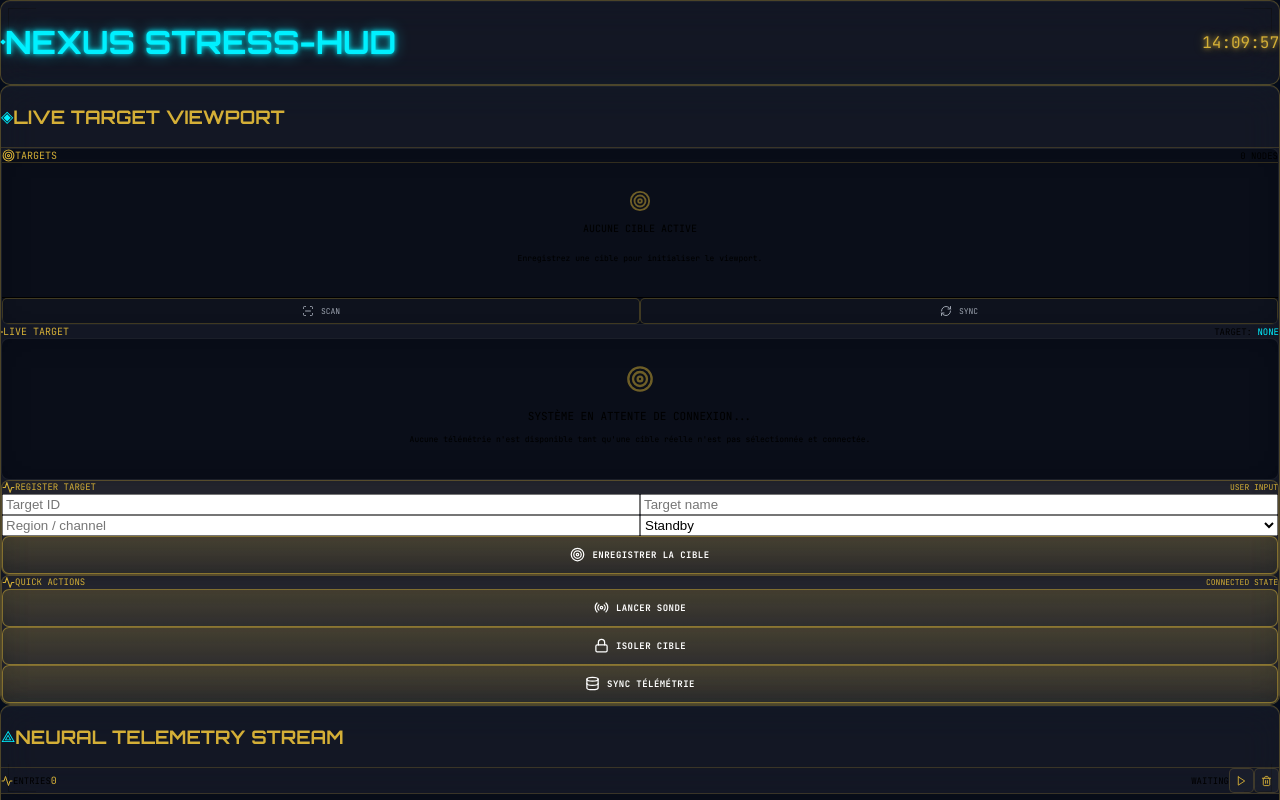
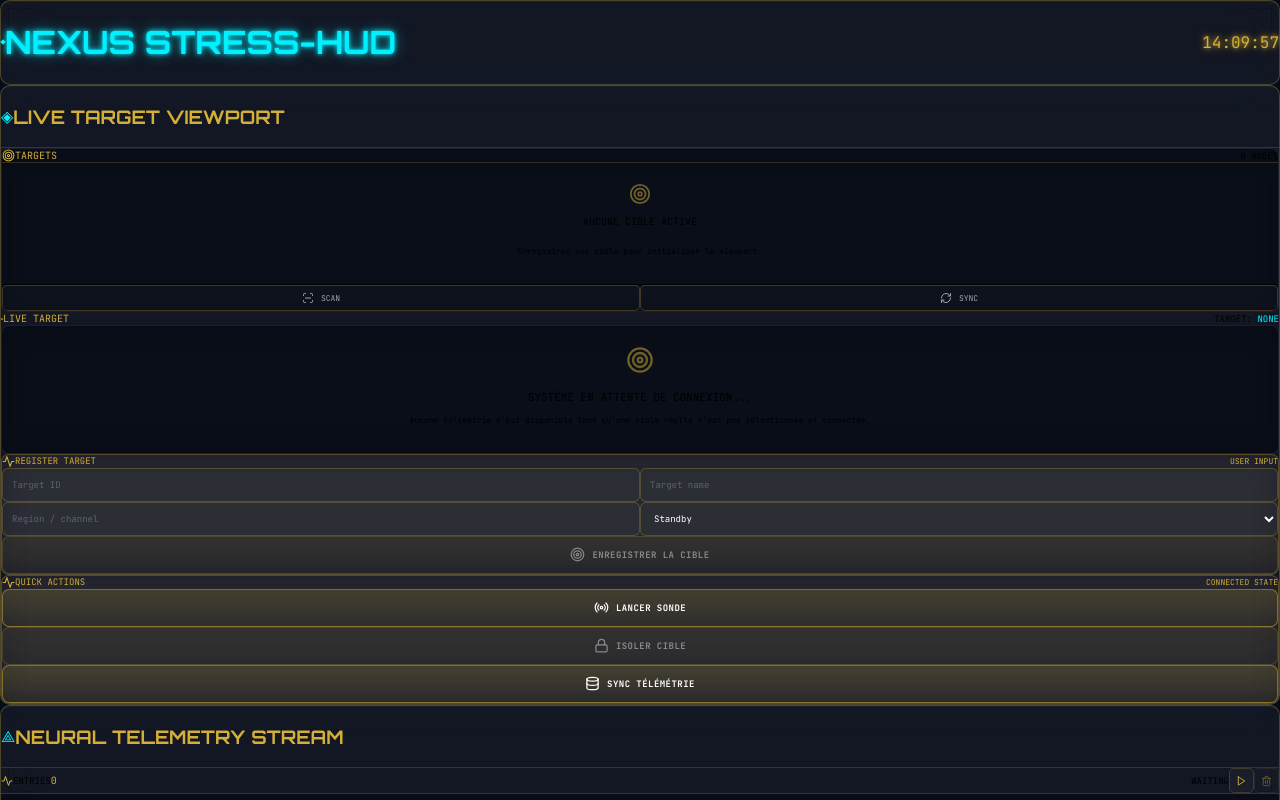
Before and after one commit to Oligens/nexus, a React (Vite) app: page / in a window 1280 px wide. Built offline with nearby package versions, Linux system fonts and the light colour scheme.

Commit message:
style: add real-input controls and empty-state presentation

```diff
--- a/src/index.css
+++ b/src/index.css
@@ -7,7 +7,8 @@
 * { box-sizing:border-box; }
 html, body, #root { margin:0; min-height:100%; width:100%; }
 body { background:#070B19; color:#fff; font-family:'JetBrains Mono',monospace; overflow:hidden; }
-button { font:inherit; }
+button,input,select { font:inherit; }
+button:disabled { cursor:not-allowed; opacity:.45; transform:none!important; }
 .glass-panel { background:rgba(255,255,255,.05); backdrop-filter:blur(18px); -webkit-backdrop-filter:blur(18px); border:1px solid rgba(212,175,55,.30); border-radius:10px; box-shadow:0 0 24px rgba(0,240,255,.035), inset 0 1px 0 rgba(255,255,255,.04); }
 .glass-panel-cyan { background:rgba(0,240,255,.035); backdrop-filter:blur(16px); border:1px solid rgba(0,240,255,.2); border-radius:8px; }
 .glass-panel-gold { background:rgba(212,175,55,.035); backdrop-filter:blur(16px); border:1px solid rgba(212,175,55,.3); border-radius:8px; }
@@ -17,6 +18,10 @@ button { font:inherit; }
 .neon-gold { text-shadow:0 0 5px #D4AF37,0 0 12px rgba(212,175,55,.45); }
 .glow-cyan { box-shadow:0 0 10px rgba(0,240,255,.3); }
 .glow-gold { box-shadow:0 0 10px rgba(212,175,55,.3); }
+.nexus-input { min-width:0; height:34px; padding:7px 9px; border-radius:6px; border:1px solid rgba(212,175,55,.25); background:rgba(255,255,255,.035); color:#fff; outline:none; font-size:9px; }
+.nexus-input::placeholder { color:#596273; }
+.nexus-input:focus { border-color:#D4AF37; box-shadow:0 0 12px rgba(212,175,55,.12); }
+.nexus-input option { background:#070B19; color:#fff; }
 @keyframes pulse-shield { 0%,100%{opacity:.65;box-shadow:0 0 5px rgba(0,240,255,.25)} 50%{opacity:1;box-shadow:0 0 16px rgba(0,240,255,.65),0 0 30px rgba(0,240,255,.15)} }
 @keyframes pulse-gold { 0%,100%{opacity:.7} 50%{opacity:1;box-shadow:0 0 15px rgba(212,175,55,.5)} }
 @keyframes scan-line { 0%{transform:translateY(-100%)} 100%{transform:translateY(100vh)} }
@@ -31,4 +36,5 @@ button { font:inherit; }
 .terminal-text{font-family:'Fira Code','JetBrains Mono',monospace;font-size:10px;line-height:1.5}
 .corner{position:absolute;width:28px;height:28px;border-color:rgba(212,175,55,.45);pointer-events:none}.corner-tl{top:8px;left:8px;border-top:1px solid;border-left:1px solid}.corner-tr{top:8px;right:8px;border-top:1px solid;border-right:1px solid}.corner-bl{bottom:8px;left:8px;border-bottom:1px solid;border-left:1px solid}.corner-br{bottom:8px;right:8px;border-bottom:1px solid;border-right:1px solid}
 @media (max-width:1279px){body{overflow:auto}.nexus-shell{min-height:100vh}.corner{display:none}}
+@media (max-width:900px){.nexus-input{grid-column:span 2}.terminal-text{font-size:9px}}
 @media (max-width:700px){.terminal-text{font-size:9px}}
```
